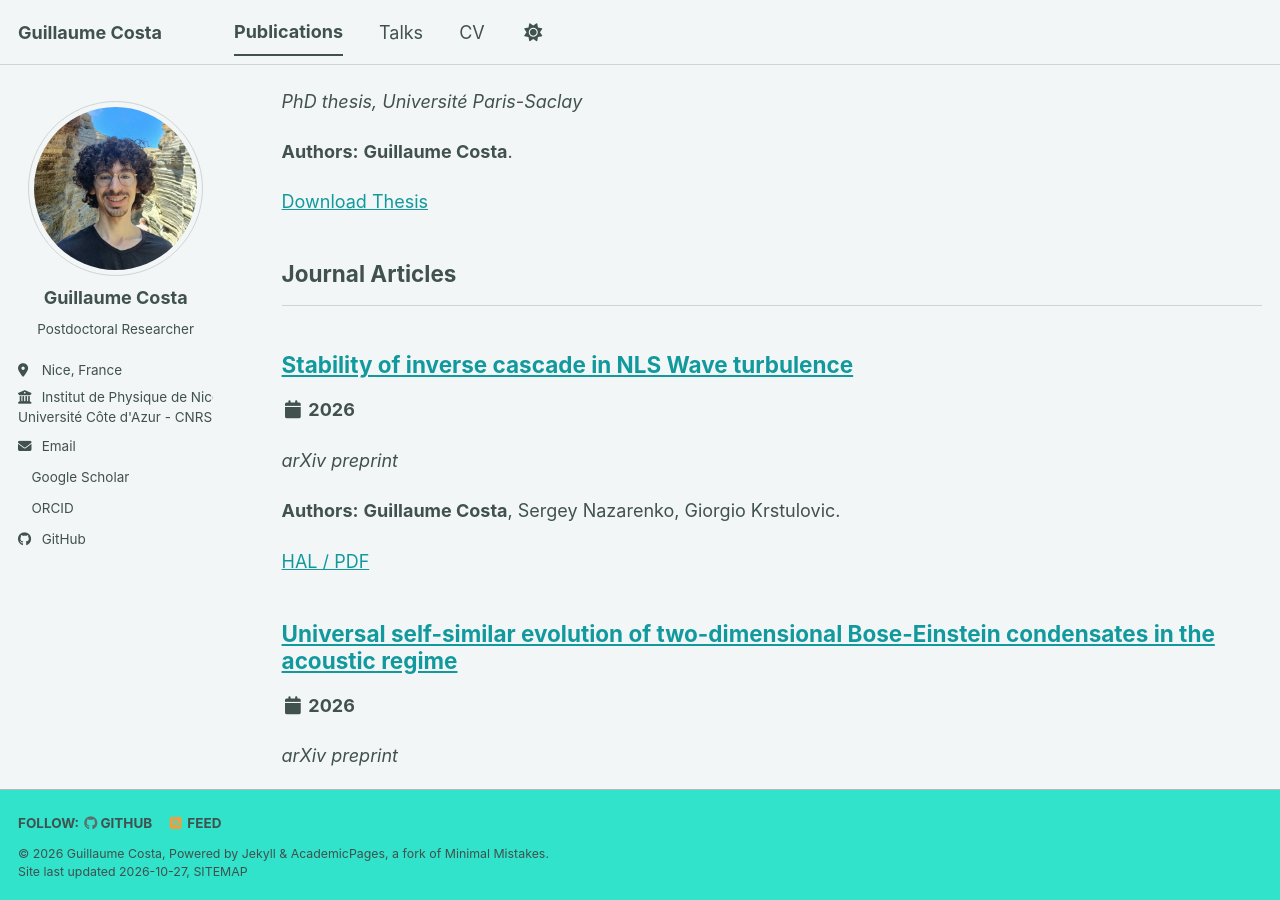
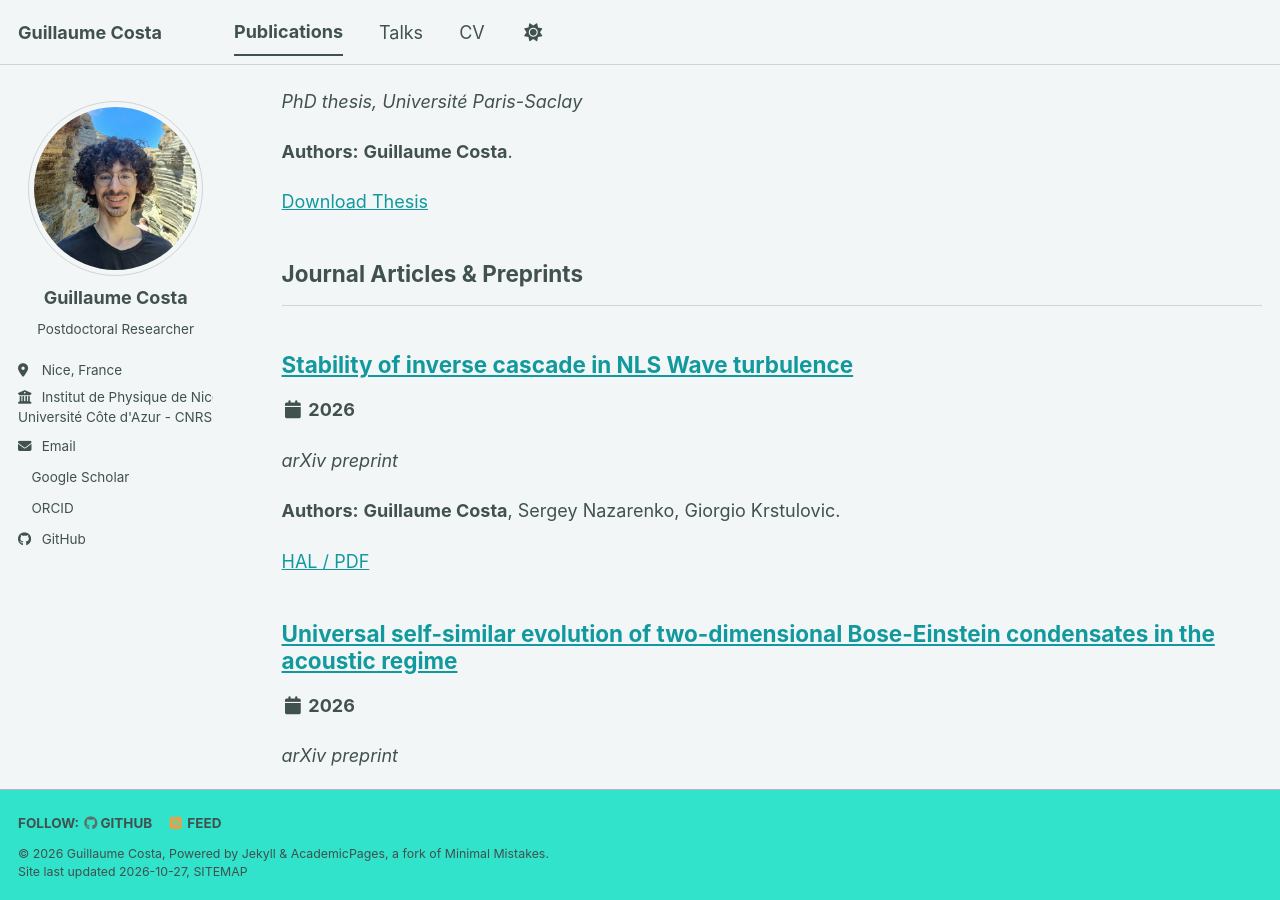
Before and after one commit to GuilCos/GuilCos.github.io, a Jekyll site: the page built from _pages/publications.html, in a window 1280 px wide and 900 px high, scrolled down 314 px. Built offline with Jekyll 4.4.1, drawn with Linux system fonts in a browser that asks for light colours; a script bundle is joined from its source files by our own code; a style sheet for code colours, icons or effects is not loaded.

Commit message:
Update _config.yml

```diff
--- a/_config.yml
+++ b/_config.yml
@@ -89,7 +89,7 @@ publication_category:
   phd:
     title: 'PhD Thesis'
   manuscripts:
-    title: 'Journal Articles'
+    title: 'Journal Articles & Preprints'
   conferences:
     title: 'Conference Papers'
 
```
